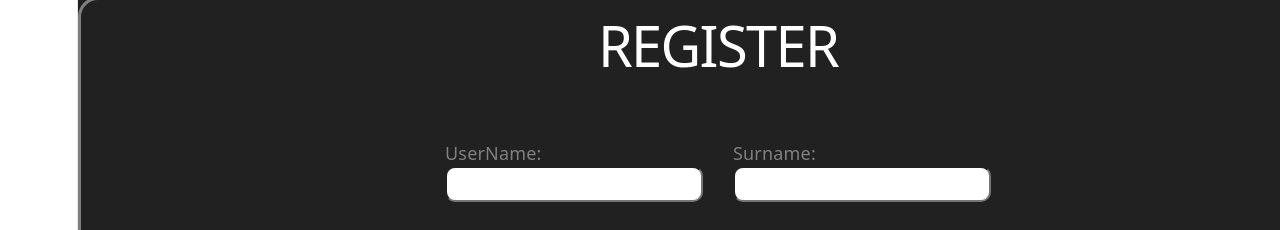
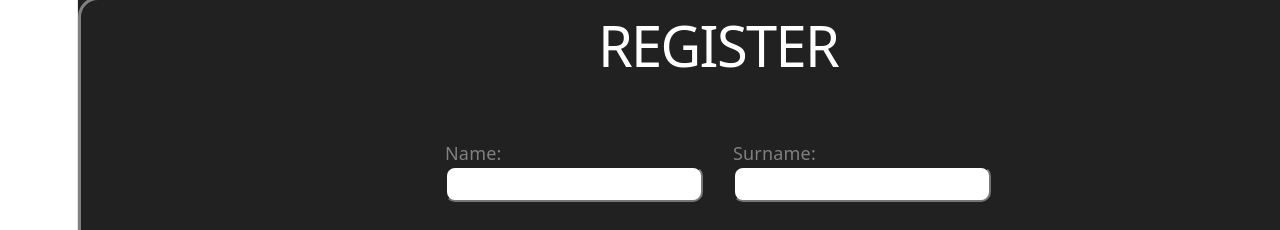
Before and after one commit to nokuphiwa02/Shopping-List-Project, a React (Vite) app: page /register in a window 1280 px wide. Shown: the top 230 px of the page. Built offline with nearby package versions, Linux system fonts and the light colour scheme.

Commit message:
authentication login

```diff
--- a/db.json
+++ b/db.json
@@ -19,14 +19,15 @@
       "id": "hNMO1xoM9vw"
     },
     {
-      "name": "",
-      "surname": "",
-      "email": "",
-      "password": "",
-      "contact": "",
-      "confirmPassword": "",
-      "id": "wVvWKckmTkY"
+      "name": "Nokuphiwa",
+      "surname": "Shange",
+      "email": "shangenokuphiw683@gmail.com",
+      "password": "Phiwa@02",
+      "contact": "0639702439",
+      "confirmPassword": "Phiwa@02",
+      "id": "rkYGlMtTuhY"
     }
+
   ],
   "$schema": "./node_modules/json-server/schema.json"
 }
--- a/src/App.tsx
+++ b/src/App.tsx
@@ -8,7 +8,7 @@ export const App = () => {
   return (
     <Routes>
     <Route path='/' element =   {< LoginForm />}/>
-    <Route  path='register' element = { < Register />}/>
+    <Route  path='/register' element = { < Register />}/>
     <Route path='/homepage' element = { < Home />}/>
     <Route path='/profilepage' element = { < Profile />} />
     </Routes>
--- a/src/components/LoginForm/LoginForm.tsx
+++ b/src/components/LoginForm/LoginForm.tsx
@@ -12,13 +12,13 @@ import type { AppDispatch } from "../../../store";
 export const LoginForm = () => {
   const navigate = useNavigate();
   const signUp = () => {
-    navigate("register");
+    navigate("/register");
   };
 
-  const Login = useNavigate();
-  const signIn = () => {
-    Login("/homepage");
-  };
+  // const Login = useNavigate();
+  // const signIn = () => {
+  //   Login("/homepage");
+  // };
 
   const dispatch = useDispatch<AppDispatch>();
 
@@ -31,19 +31,17 @@ export const LoginForm = () => {
       navigate("/homepage");
     }
     if (LoginThunk.rejected.match(result)) {
-
-  const payload = result.payload as { status?: number; message?: string } | undefined;
-
+      const payload = result.payload as
+        | { status?: number; message?: string }
+        | undefined;
       const errorMessage = payload?.message || result.error?.message;
 
       if (errorMessage === "user not found" || payload?.status === 404) {
-    alert("User not found. Please check your email or sign up.");
-    navigate("/registerPage");
+        alert("user not found. Please check your email or sign up.");
       } else {
         alert("Login failed. Please try again.");
       }
     }
-
   };
 
   return (
@@ -69,7 +67,7 @@ export const LoginForm = () => {
           />
         </div>
 
-        <button className={styles.loginBtn} onClick={signIn}>
+        <button className={styles.loginBtn} onClick={() => handleSave}>
           Sign In
         </button>
 
--- a/src/components/pages/Register.tsx
+++ b/src/components/pages/Register.tsx
@@ -1,33 +1,61 @@
-import React from "react";
+import React, { useState } from "react";
 import styles from "./Register.module.css";
 import { useNavigate } from "react-router";
 // import type { User } from "../../redux/features/RegisterSlice";
 import { useDispatch, useSelector } from "react-redux";
 import type { AppDispatch, RootState } from "../../../store";
-import {updateName,updateSurname,updateEmailAddress,updatePassword,updateContact, updateConfirmPassword,RegisterThunk} from "../../redux/features/RegisterSlice";
+import {
+  updateName,
+  updateSurname,
+  updateEmailAddress,
+  updatePassword,
+  updateContact,
+  updateConfirmPassword,
+  RegisterThunk,
+} from "../../redux/features/RegisterSlice";
 
 export const Register = () => {
   const navigate = useNavigate();
+  const [error, setError] = useState<string>("");
   const back = () => {
     navigate("/");
   };
 
   const dispatch = useDispatch<AppDispatch>();
 
-  const { name, surname, email, password, contact, confirmPassword } = useSelector(
-  (state: RootState) => state.signUp
-);
-
+  const { name, surname, email, password, contact, confirmPassword } =
+    useSelector((state: RootState) => state.signUp);
 
   const handleSave = async (e: React.FormEvent<HTMLFormElement>) => {
     e.preventDefault();
+    setError("");
+
+    if (
+      !name.trim() ||
+      !surname.trim() ||
+      !email.trim() ||
+      !contact.trim() ||
+      !password.trim() ||
+      !confirmPassword.trim()
+    ) {
+      setError("All fields are required.");
+      return;
+    }
+
     const result = await dispatch(
-    RegisterThunk({ name, surname, email, password, contact, confirmPassword })
+      RegisterThunk({
+        name,
+        surname,
+        email,
+        password,
+        contact,
+        confirmPassword,
+      }),
     );
 
     if (RegisterThunk.fulfilled.match(result)) {
-    alert('Registration successful');
-    navigate('/');
+      alert("Registration successful");
+      navigate("/");
     }
   };
 
@@ -36,9 +64,11 @@ export const Register = () => {
       <div className={styles.registerCard}>
         <h1 className={styles.tittle}>REGISTER</h1>
 
+        {error && <p role="alert">{error}</p>}
+
         <div className={styles.firstInfo}>
           <div className={styles.userName}>
-            <label>UserName:</label>
+            <label>Name:</label>
             <input
               type="userName"
               className={styles.username}
@@ -102,7 +132,11 @@ export const Register = () => {
           </div>
         </div>
 
-        <button className={styles.registerBtn} type="submit" onClick={()=> handleSave}>
+        <button
+          className={styles.registerBtn}
+          type="submit"
+          onClick={() => handleSave}
+        >
           Register
         </button>
         <button className={styles.back} onClick={back}>
--- a/src/redux/features/LoginSlices.ts
+++ b/src/redux/features/LoginSlices.ts
@@ -4,7 +4,7 @@ import { createAsyncThunk } from '@reduxjs/toolkit'
 
 
 export interface User{
-id?:number,
+// id?:number,
 email: string,
 password: string
 }
@@ -12,32 +12,48 @@ password: string
 interface LoginState extends User{
 isLoading: boolean,
 error: string | null
+isAuthenticated: boolean,
 }
 
 const initialState: LoginState = {
  email:'',
  password:'',
   isLoading: false,
-  error: null
+  error: null,
+  isAuthenticated:false,
 }
 
-export const LoginThunk = createAsyncThunk("users/LoginThunk",
-    async(newUser: Omit<User, "id"> ) => {
-        const response = await fetch("http://localhost:3000/users",
-            {
-                method: "GET",
-                headers: {
-                    "Contene-Type": "application/json"
-                },
-                body: JSON.stringify(newUser),
-            });
-            if(!response.ok){
-                throw new Error("failed to get server")
-            }
-            const data = await response.json();
-            return data;
-    }
-)
+export const LoginThunk = createAsyncThunk(
+  "users/LoginThunk",
+  async (login: User, { rejectWithValue }) => {
+    try {
+      const response = await fetch(`http://localhost:3000/users?email=${encodeURIComponent(login.email)}`, {
+        method: "GET",
+        headers: {
+          "Content-Type": "application/json"
+        }
+      });
+
+      if (!response.ok) {
+        throw new Error("Failed to connect to the server");
+      }
+
+      const users: User[] = await response.json();
+
+      const user = users.find(u => u.password === login.password);
+
+      if (!user) {
+        return rejectWithValue("Invalid email or password.");
+      }
+
+      return user;
+    } catch (error) {
+      const errorMessage = error instanceof Error ? error.message : "An unknown error occurred";
+      return rejectWithValue(errorMessage);
+}
+  }
+);
+
 
     export const LoginSlice = createSlice({
     name: 'login',
```
Lines whose indentation alone changed are shown as unchanged.
